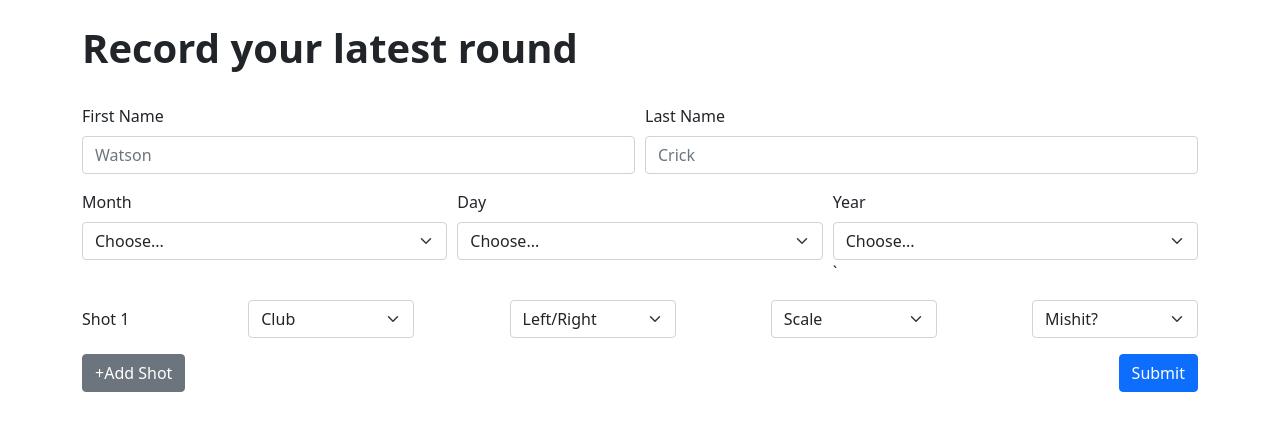
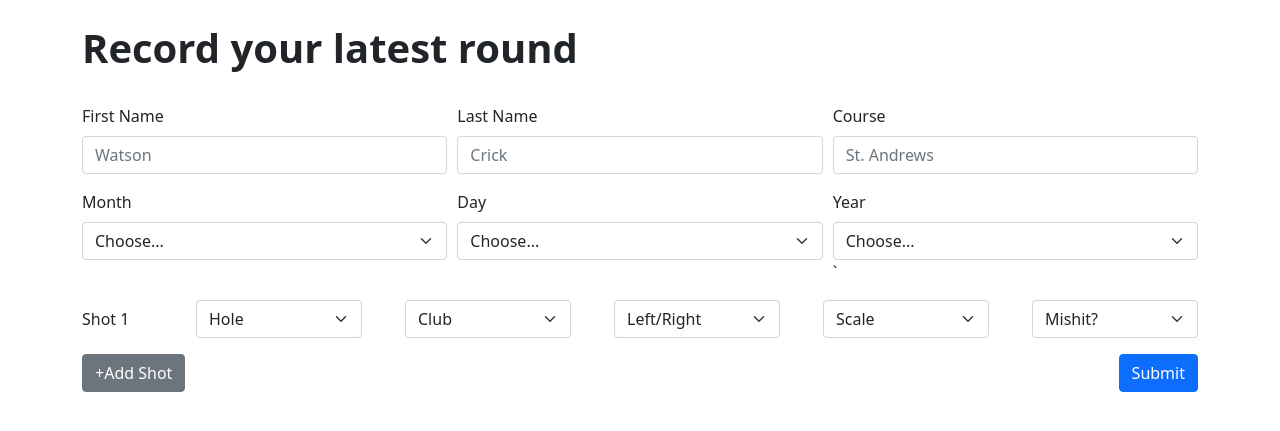
Before and after one commit to grahamdelafield/hook_slice, a Flask app: page /track in a window 1280 px wide. Shown: the part 56-487 px from the top of the page. Run offline with Flask 2, Linux system fonts and the light colour scheme; some libraries are stand-ins or nearby versions.

Commit message:
adding hole and course to db

```diff
--- a/app.py
+++ b/app.py
@@ -11,7 +11,7 @@ connection = psycopg2.connect(POSTGRES_URI)
 with connection:
     with connection.cursor() as cursor:
         try:
-            cursor.execute("CREATE TABLE data (name TEXT, date TEXT, club TEXT, flight_path TEXT, scale TEXT, misshit TEXT)")
+            cursor.execute("CREATE TABLE data (name TEXT, course TEXT, date TEXT, hole TEXT, club TEXT, flight_path TEXT, scale TEXT, misshit TEXT)")
         except:
             print('TABLE data has already been constructed. Moving on...')
             pass
@@ -37,7 +37,7 @@ def track():
                 with connection:
                     with connection.cursor() as cursor:
                         for r in resp:
-                            cursor.execute("INSERT INTO data VALUES (%s, %s, %s, %s, %s, %s);", r)
+                            cursor.execute("INSERT INTO data VALUES (%s, %s, %s, %s, %s, %s, %s, %s);", r)
                 time.sleep(1)
                 return render_template('success.html')
             else:
@@ -62,9 +62,14 @@ def handle_data(form):
     first_name = form.get('first-name')
     last_name = form.get('last-name')
 
+    course_name = form.get('course-name')
+
     year = request.form.get('year-selector')
     month = request.form.get('month-selector')
     day = request.form.get('day-selector')
+
+    holes = [v for (k, v) in form.items() if k.startswith('hole')]
+    holes = map_values(holes, 'holes')
 
     clubs = [v for (k, v) in form.items() if k.startswith('club')]
     clubs = map_values(clubs, 'clubs')
@@ -79,11 +84,35 @@ def handle_data(form):
     misses = map_values(misses, 'misses')
 
     user_name = [first_name + ' ' + last_name]*len(clubs)
+    courses = [course_name]*len(clubs)
     date = [year + '-' + month + '-' + day]*len(clubs)
 
-    return zip(user_name, date, clubs, paths, scales, misses)
+    return zip(user_name, courses, date, holes, clubs, paths, scales, misses)
 
 def map_values(vals, kind):
+
+    if kind == 'holes':
+        lookup = {
+            '1':'1',
+            '2':'2',
+            '3':'3',
+            '4':'4',
+            '5':'5',
+            '6':'6',
+            '7':'7',
+            '8':'8',
+            '9':'9',
+            '10':'10',
+            '11':'11',
+            '12':'12',
+            '12':'12',
+            '13':'13',
+            '14':'14',
+            '15':'15',
+            '16':'16',
+            '17':'17',
+            '18':'18'
+        }
 
     if kind == 'clubs':
         lookup = {
--- a/static/js/test.js
+++ b/static/js/test.js
@@ -11,6 +11,9 @@ function addShot() {
 
     let template = document.querySelector('#shotrow');
     var clone = template.content.cloneNode(true);
+
+    let holeLabel = clone.querySelector("#hole-number");
+    holeLabel.innerHTML = 'Hole ' + String(len);
 
     let shotCounter = clone.querySelector("#shot-label");
     shotCounter.innerHTML = 'Shot ' + String(len);
--- a/templates/track.html
+++ b/templates/track.html
@@ -6,14 +6,18 @@
 <div class="container">
     <form method="POST">
         <div class="form-row">
-            <div class="form-group col-md-6">
+            <div class="form-group col-md-4">
               <label for="inputName2">First Name</label>
               <input type="name" class="form-control" id="inputName2" name='first-name' placeholder="Watson">
             </div>
-            <div class="form-group col-md-6">
+            <div class="form-group col-md-4">
               <label for="inputName4">Last Name</label>
               <input type="name" class="form-control" id="inputName4" name="last-name" placeholder="Crick">
             </div>
+            <div class="form-group col-md-4">
+                <label for="inputName4">Course</label>
+                <input type="name" class="form-control" id="inputName4" name="course-name" placeholder="St. Andrews">
+              </div>
         </div>
         <div class="form-row">
           <div class="form-group col-md-4">
@@ -91,6 +95,29 @@
       <div class="contianer" id="shot-container">
         <div class="form-group row d-flex justify-content-between" id="shot-counter-1" name="running-counter">
             <label for="staticEmail" class="col-sm-1 col-form-label">Shot 1</label>
+            <div class="col-sm-2">
+                <select class="form-select" aria-label="Default select example" id="hole-number" name="hole-selection">
+                    <option selected>Hole</option>
+                    <option value="1">1</option>
+                    <option value="2">2</option>
+                    <option value="3">3</option>
+                    <option value="4">4</option>
+                    <option value="5">5</option>
+                    <option value="6">6</option>
+                    <option value="7">7</option>
+                    <option value="8">8</option>
+                    <option value="9">9</option>
+                    <option value="10">10</option>
+                    <option value="11">11</option>
+                    <option value="12">12</option>
+                    <option value="13">13</option>
+                    <option value="14">14</option>
+                    <option value="15">15</option>
+                    <option value="16">16</option>
+                    <option value="17">17</option>
+                    <option value="18">18</option>
+                    </select>
+                </div>
                 <div class="col-sm-2">
                 <select class="form-select" aria-label="Default select example" id="shot-club" name="club-selection">
                         <option selected>Club</option>
@@ -145,6 +172,29 @@
 <template id="shotrow">
     <div class="form-group row d-flex justify-content-between" id="shot-counter-1" name="running-counter">
     <label for="staticEmail" class="col-sm-1 col-form-label" id="shot-label">Shot 1</label>
+            <div class="col-sm-2">
+                <select class="form-select" aria-label="Default select example" id="hole-number" name="hole-selection">
+                    <option selected>Hole</option>
+                    <option value="1">1</option>
+                    <option value="2">2</option>
+                    <option value="3">3</option>
+                    <option value="4">4</option>
+                    <option value="5">5</option>
+                    <option value="6">6</option>
+                    <option value="7">7</option>
+                    <option value="8">8</option>
+                    <option value="9">9</option>
+                    <option value="10">10</option>
+                    <option value="11">11</option>
+                    <option value="12">12</option>
+                    <option value="13">13</option>
+                    <option value="14">14</option>
+                    <option value="15">15</option>
+                    <option value="16">16</option>
+                    <option value="17">17</option>
+                    <option value="18">18</option>
+                    </select>
+                </div>
                 <div class="col-sm-2">
                 <select class="form-select" aria-label="Default select example" id="shot-club" name="club-selection">
                         <option selected>Club</option>
```
Also changed, not shown: temp.py (added, +8 -0 lines).
